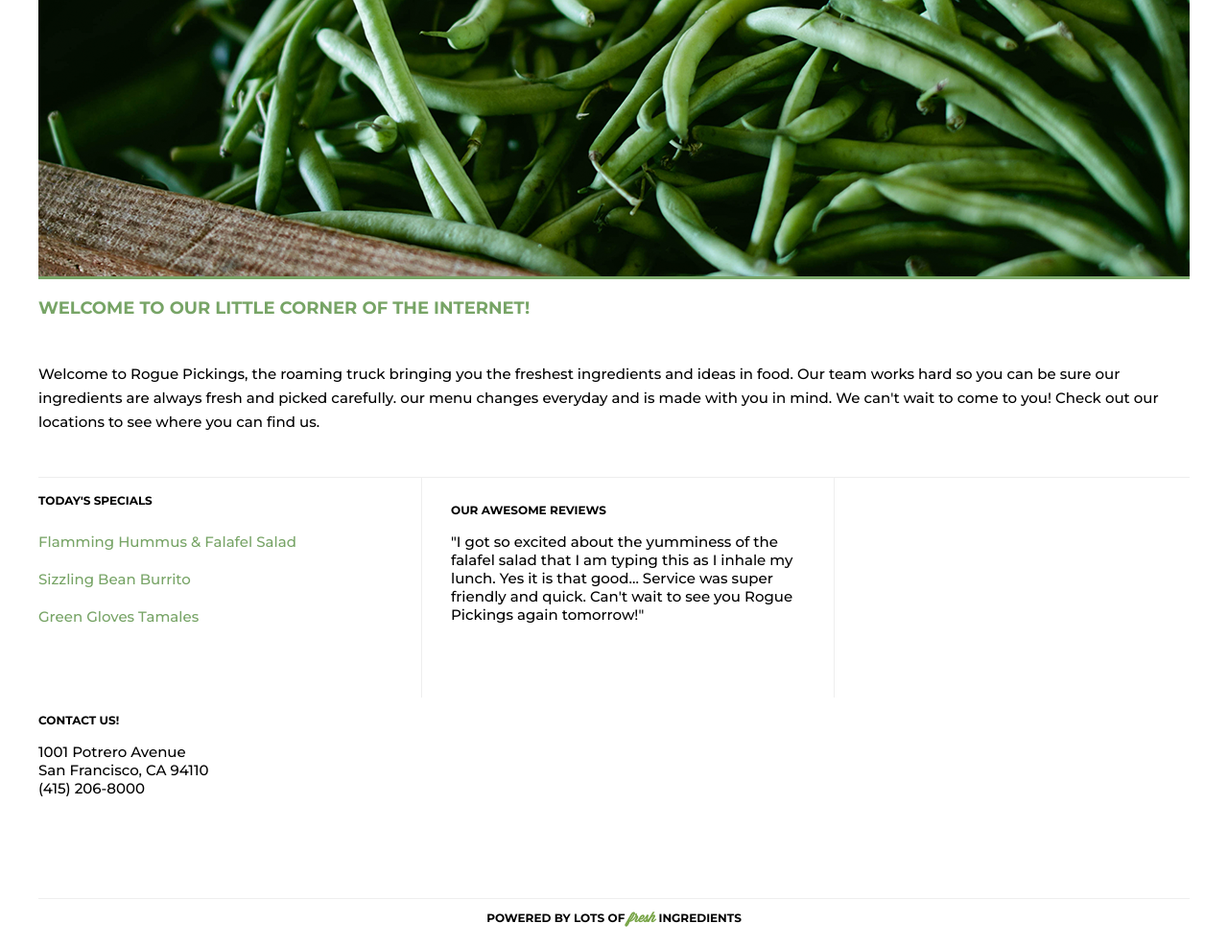
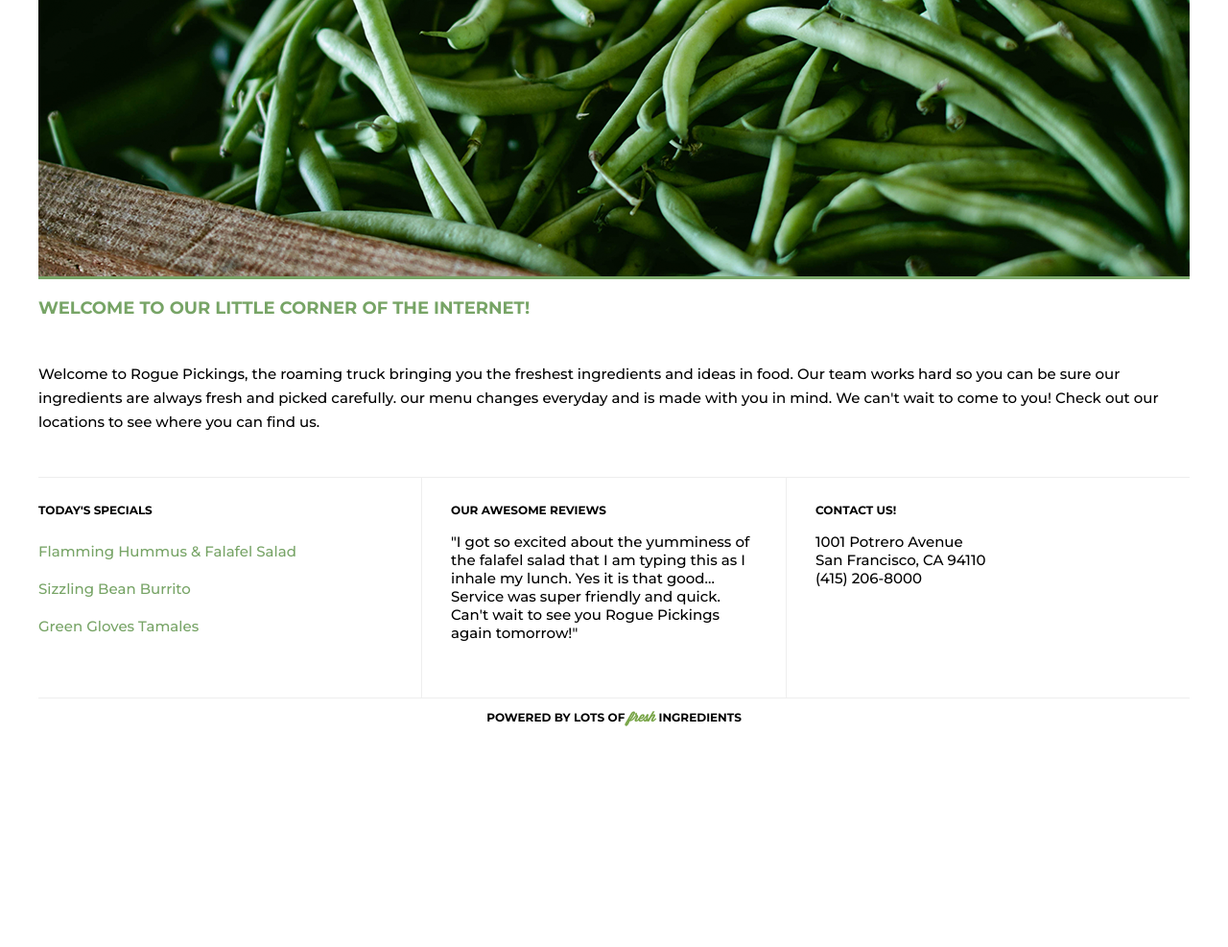
Before and after one commit to lukasvezina/101-rogue-pickings, a plain HTML site: page index.html in a window 1280 px wide. Shown: the part 114-1101 px from the top of the page at 96% size. After the commit the page ends 892 px from the top, so only its background shows below. Drawn offline with Linux system fonts and the light colour scheme.

Commit message:
Ajustements de la section du bas

```diff
--- a/css/main.css
+++ b/css/main.css
@@ -116,6 +116,7 @@ h4{
 }
 /***FIRST SECTION - MENU ***/
 .first-section{
+  padding: 10px 0;
   width: 399px;
 }
 .first-section ul{
@@ -132,12 +133,13 @@ h4{
   border-left: 1px solid #eee;
   border-right: 1px solid #eee;
   padding: 10px 30px;
-  width: 369px;
+  width: 319px;
 }
 
 /***THIRD SECTION - LOCATIONS***/
 .third-section{
-  width: 399px;
+  padding: 10px 0px 0px 30px;
+  width: 369px;
 }
 
 /***FOOTER SECTION***/
```
